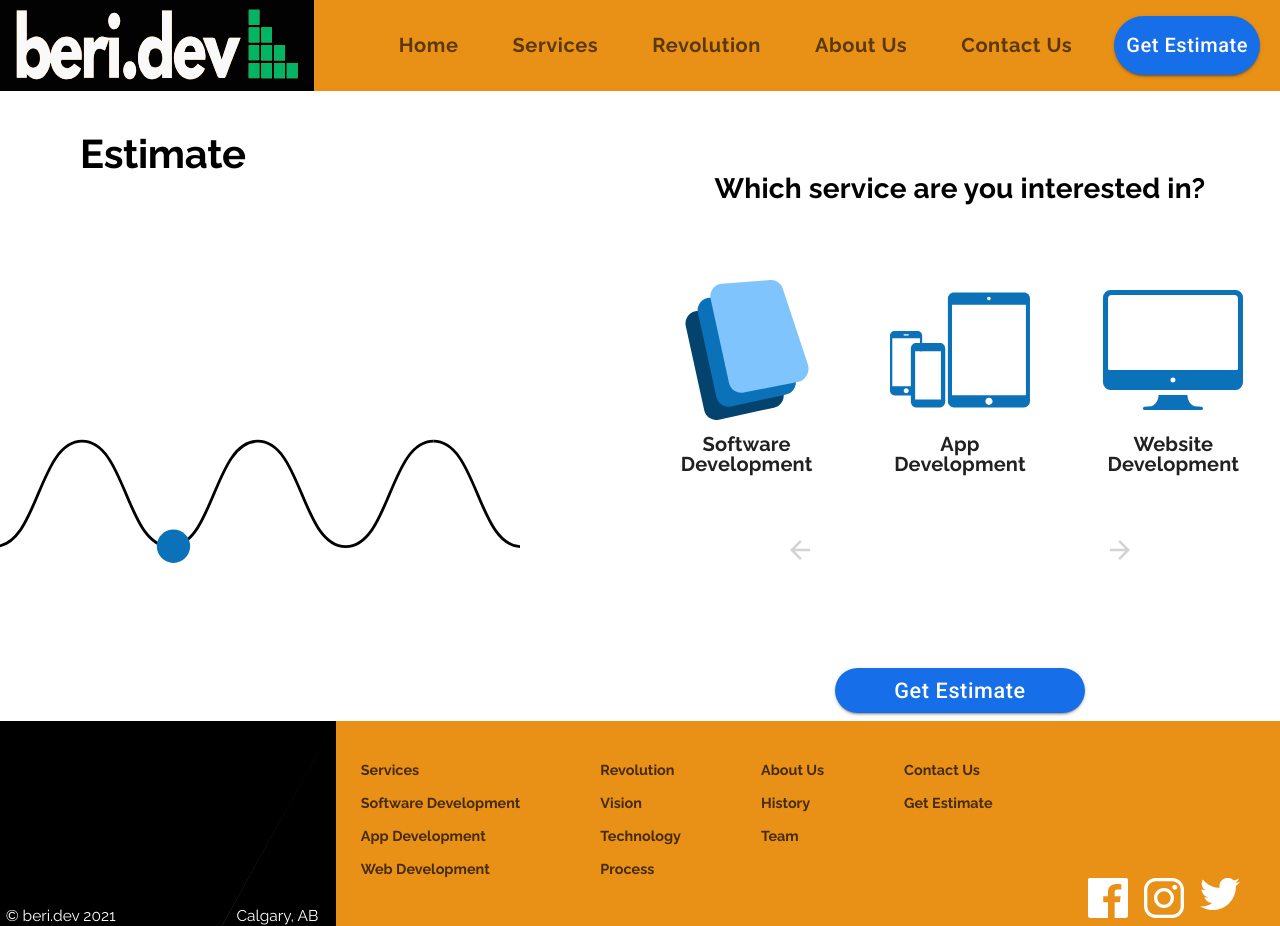
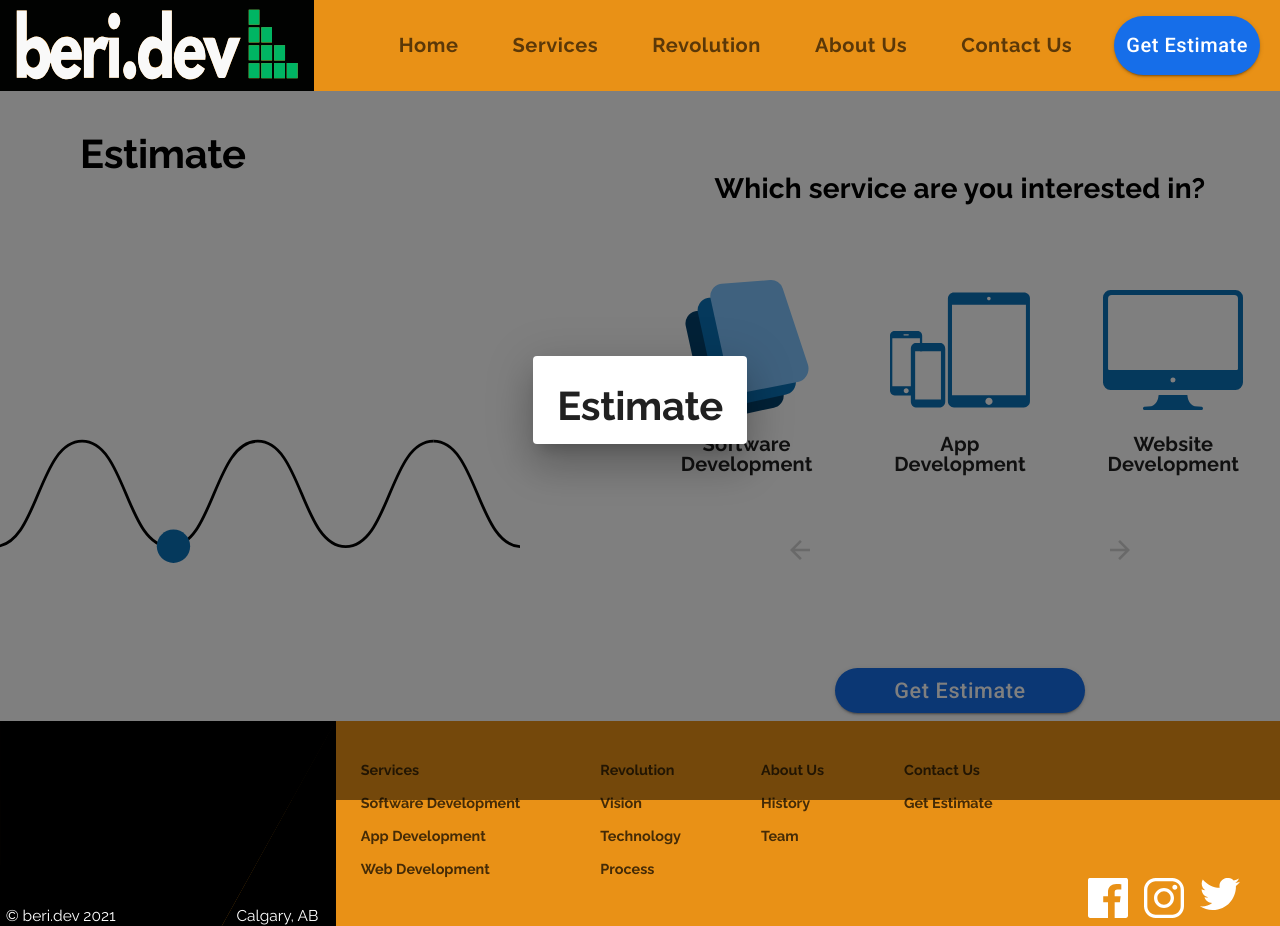
Before and after one commit to HAZberi/tech-company-website, a React (Create React App) app: page /estimate in a window 1280 px wide. Both pictures are taken after a click on the button "Get Estimate". Built offline with nearby package versions, Linux system fonts and the light colour scheme.

Commit message:
Estimate Dialog init

```diff
--- a/src/components/Estimate.js
+++ b/src/components/Estimate.js
@@ -7,6 +7,8 @@ import Typography from "@material-ui/core/Typography";
 import Button from "@material-ui/core/Button";
 import IconButton from "@material-ui/core/IconButton";
 import useMediaQuery from "@material-ui/core/useMediaQuery";
+import Dialog from "@material-ui/core/Dialog";
+import DialogContent from "@material-ui/core/DialogContent";
 
 //import check from "../assets/check.svg";
 //import send from "../assets/send.svg";
@@ -350,6 +352,8 @@ const Estimate = (props) => {
 
   const [questions, setQuestions] = useState(defaultQuestions);
 
+  const [open, setOpen] = useState(false);
+
   const defaultOptions = {
     loop: true,
     autoplay: true,
@@ -605,13 +609,18 @@ const Estimate = (props) => {
             color="secondary"
             className={classes.estimate}
             onClick={() => {
-              console.log("Get Estimate");
+              setOpen(true);
             }}
           >
             Get Estimate
           </Button>
         </Grid>
       </Grid>
+      <Dialog open={open} onClose={()=>setOpen(false)}>
+        <DialogContent justify="center">
+          <Typography variant="h2" align="center">Estimate</Typography>
+        </DialogContent>
+      </Dialog>
     </Grid>
   );
 };
```
Also changed, not shown: 1 other file (tests, documents, lock files or other folders).
